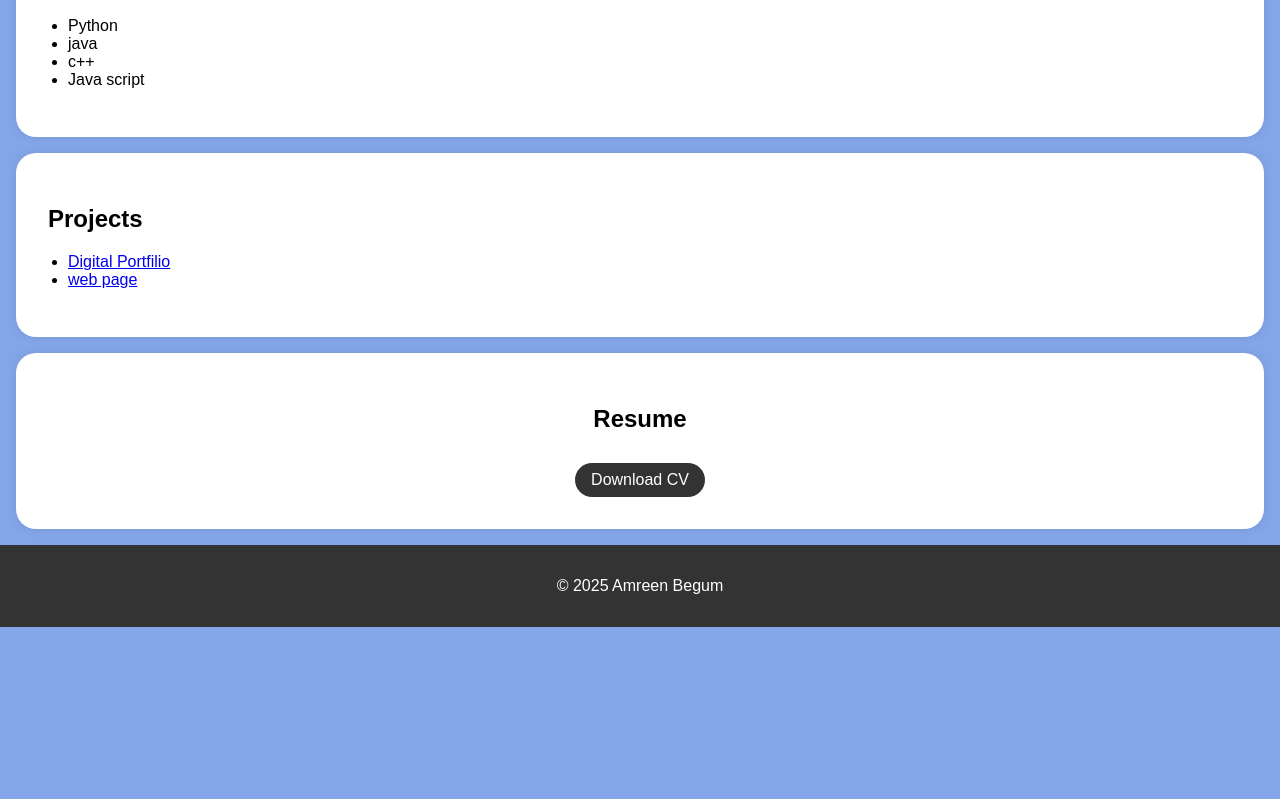
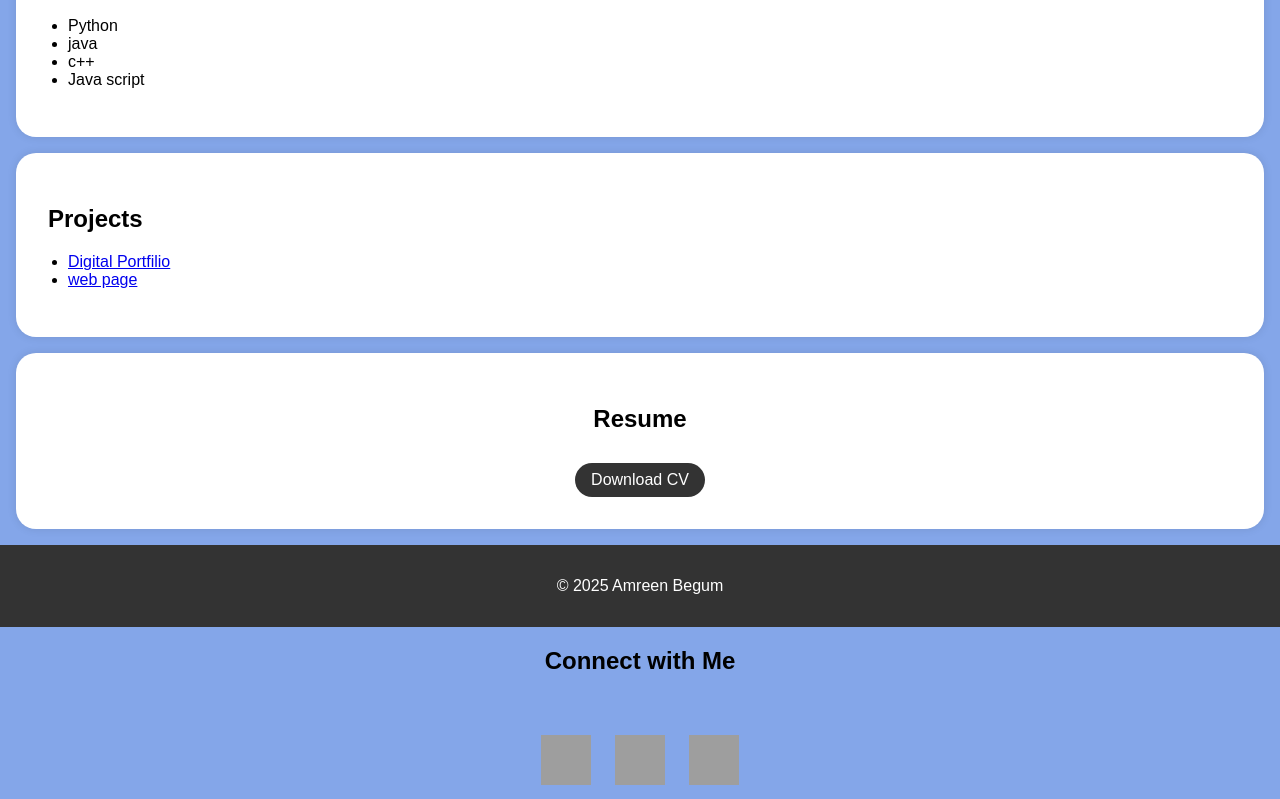
Before and after one commit to amreen1166/Portfolio-, a plain HTML site: page index.html in a window 1280 px wide. Shown: the part 729-1528 px from the top of the page. Before the commit the page ends 1356 px from the top, so only its background shows below. Drawn offline with Linux system fonts and the light colour scheme; grey boxes are pictures that could not be loaded.

Commit message:
Update index.html

```diff
--- a/index.html
+++ b/index.html
@@ -192,3 +192,56 @@
     </script>
 </body>
 </html>
+<!DOCTYPE html>
+<html lang="en">
+<head>
+    <meta charset="UTF-8">
+    <meta name="viewport" content="width=device-width, initial-scale=1.0">
+    <title>Social Media Icons</title>
+    <style>
+        body {
+            text-align: center;
+            font-family: Arial, sans-serif;
+        }
+
+        .social-icons {
+            margin-top: 50px;
+        }
+
+        .social-icons a {
+            display: inline-block;
+            margin: 10px;
+            text-decoration: none;
+        }
+
+        .social-icons img {
+            width: 50px;
+            height: 50px;
+            transition: transform 0.2s;
+        }
+
+        .social-icons img:hover {
+            transform: scale(1.2);
+        }
+    </style>
+</head>
+<body>
+
+    <h2>Connect with Me</h2>
+
+    <div class="social-icons">
+        <a href="https://amreen1166.github.io/Portfolio-/" target="_blank">
+            <img src="https://cdn-icons-png.flaticon.com/512/25/25231.png" alt="GitHub">
+        </a>
+
+        <a href="LinkedIn India https://in.linkedin.com LinkedIn" target="_blank">
+            <img src="https://cdn-icons-png.flaticon.com/512/174/174857.png" alt="LinkedIn">
+        </a>
+
+        <a href="mailto:amee1166@example.com">
+            <img src="https://cdn-icons-png.flaticon.com/512/732/732200.png" alt="Email">
+        </a>
+    </div>
+
+</body>
+</html>
```
